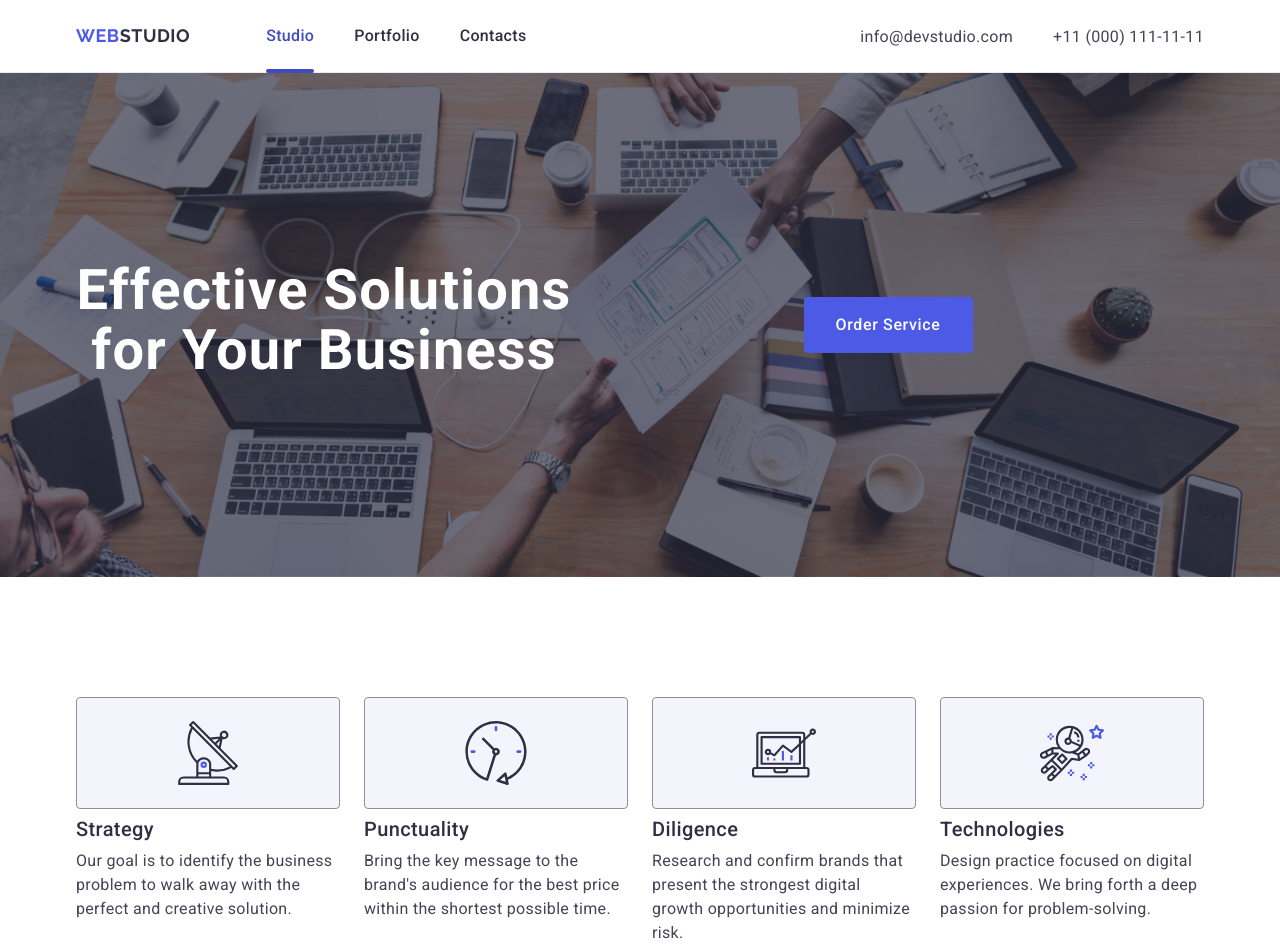
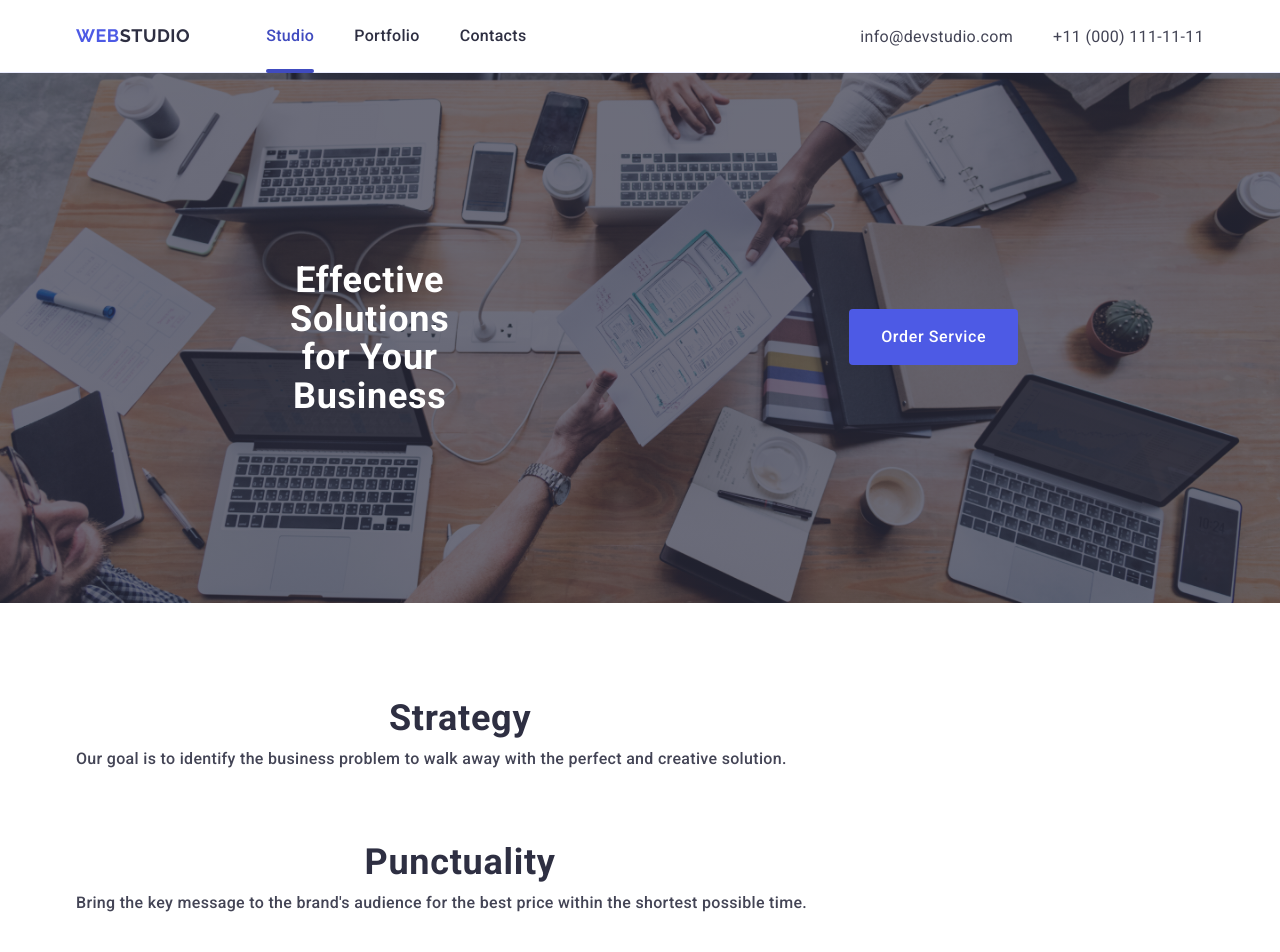
Before and after one commit to NikitaIgnatenkoo/goit-markup-hw-06, a plain HTML site: page index.html in a window 1280 px wide. Shown: the top 952 px of the page. Drawn offline with nearby package versions, Linux system fonts and the light colour scheme.

Commit message:
new updates

```diff
--- a/css/styles.css
+++ b/css/styles.css
@@ -8,10 +8,11 @@ a {
 text-decoration: none;
 }
 
-ul {
+ul, ol {
 list-style: none;
-padding: 0;
-margin: 0;
+margin-top: 0;
+margin-bottom: 0;
+padding-left: 0;
 }
 
 h1,
@@ -30,7 +31,8 @@ margin: 0 auto;
 padding: 0 16px;
 }
 .header {
-border-bottom: 1px solid #e7e9fc
+border-bottom: 1px solid #e7e9fc;
+box-shadow: 0 1px 6px 0 rgba(46, 47, 66, 0.08), 0 1px 1px 0 rgba(46, 47, 66, 0.16), 0 2px 1px 0 rgba(46, 47, 66, 0.08);
 }
 .header-container {
 display: flex;
@@ -39,6 +41,7 @@ justify-content: space-between;
 }
 .navigation {
 display: flex;
+margin-right: auto;
 align-items: center;
 }
 .logo {
@@ -49,9 +52,10 @@ font-size: 18px;
 line-height: 1.17;
 letter-spacing: 0.03em;
 text-transform: uppercase;
-padding: 17px 0;
+padding-top: 24px;
+padding-bottom: 24px;
+margin-right: 76px;
 }
-
 .logo-accent {
 color: #2e2f42;
 }
@@ -88,45 +92,43 @@ background-color: #2e2f42;
 
 .section-one-info {
 font-weight: 700;
-font-size: 56px;
-line-height: 107%;
+font-size: 36px;
+line-height: 1.07;
 letter-spacing: 0.02em;
 text-align: center;
 color: #ffffff;
-max-width: 496px;
-margin-bottom: 8px;
+max-width: 216px;
+margin: auto;
 }
 
 .section-one-button {
-font-family: "Roboto", sans-serif;
-background-color: #4D5AE5;
+font-family: Roboto, sans-serif;
+font-weight: 500;
 font-size: 16px;
 line-height: 1.5;
 letter-spacing: 0.04em;
+color: #fff;
+background: #4d5ae5;
+display: block;
 cursor: pointer;
-font-weight: 500;
-color: #ffffff;
-display: block;
+border-radius: 4px;
+margin: 0 auto;
+margin-top: 48px;
+border: none;
+padding: 16px 32px;
 min-width: 169px;
-height: 56px;
-border: none;
-border-radius: 4px;
-margin: auto;
 transition: background-color 250ms cubic-bezier(0.4, 0, 0.2, 1);
 }
-
-.section-one-button:hover {
-background-color: #404BBF;
-}
-
+.section-one-button:hover,
 .section-one-button:focus {
 background-color: #404BBF;
 }
 
+/* section-two */
 .section-two {
-padding: 120px 0 120px;
+padding-top: 96px;
+padding-bottom: 96px;
 }
-
 .visually-hidden {
 position: absolute;
 width: 1px;
@@ -139,46 +141,39 @@ clip-path: inset(100%);
 clip: rect(0 0 0 0);
 overflow: hidden;
 }
-
 .advantages-list {
 display: flex;
-gap: 24px;
+gap: 72px;
+flex-direction: column;
 }
-
 .feature {
-width: calc((100% - 72px) / 4);
+/* width: calc((100% - 72px) / 4); */
 }
-
+.icon-container {
+display: none;
+}
 .section-two-title {
-font-weight: 500;
-font-size: 20px;
-line-height: 120%;
+font-weight: 700;
+font-size: 36px;
+line-height: 1.11;
 letter-spacing: 0.02em;
 color: #2e2f42;
 margin-bottom: 8px;
+display: block;
+text-align: center;
 }
-
 .section-two-info {
-font-weight: 400;
+font-weight: 500;
 font-size: 16px;
-line-height: 150%;
+line-height: 1.5;
 letter-spacing: 0.02em;
 color: #434455;
 }
 
-.icon-container {
-display: flex;
-align-items: center;
-justify-content: center;
-height: 112px;
-background-color: #f4f4fd;
-border-radius: 4px;
-border: 1px solid #8e8f99;
-margin-bottom: 8px;
-}
 
+/* section-three */
 .section-three{
-padding: 120px 0 120px;
+padding: 120px 0;
 background-color: #f4f4fd;
 }
 
@@ -209,7 +204,9 @@ box-shadow: 0px 1px 6px rgba(46, 47, 66, 0.08),
 }
 
 .employees {
-padding: 32px 0;
+padding-top: 32px;
+padding-bottom: 32px;
+text-align: center;
 }
 
 .img {
@@ -786,6 +783,7 @@ color: #404bbf;
 .current {
 position: relative;
 color: #404bbf;
+transition: color 250ms cubic-bezier(0.4, 0, 0.2, 1);
 }
 .current::after {
 content: "";
```
